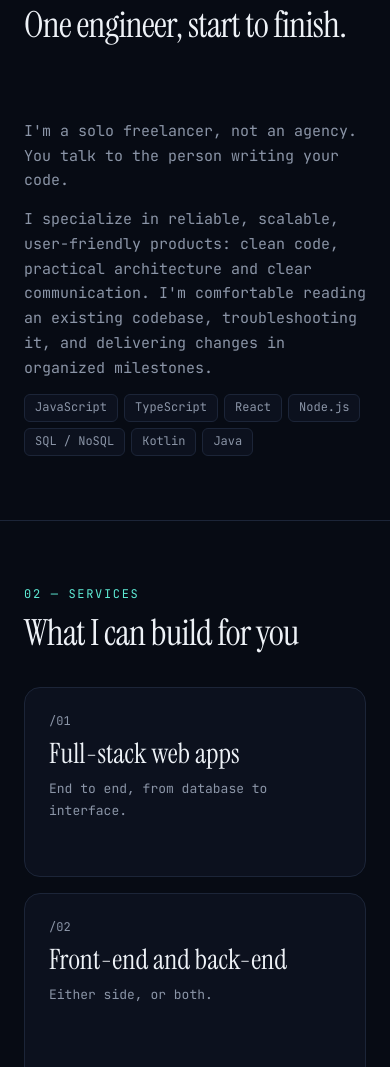
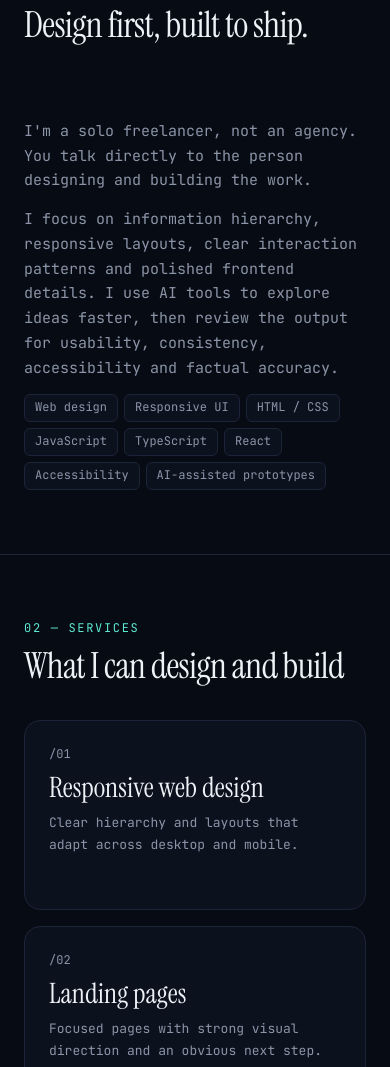
Before and after one commit to mohammed-abd-elhafez/portfolio, a plain HTML site: page index.html in a window 390 px wide. Shown: the part 933-2000 px from the top of the page. Drawn offline with Linux system fonts and the light colour scheme.

Commit message:
Position portfolio for web design roles

```diff
--- a/data/projects.json
+++ b/data/projects.json
@@ -1,4 +1,58 @@
-[
+[{
+    "title": "Skin Concierge",
+    "description": "Independent AI-assisted service-discovery demo with source-linked cards, clear information hierarchy, published-price comparisons and a copyable visit plan.",
+    "stack": [
+      "Web Design",
+      "UX Writing",
+      "AI-assisted prototype",
+      "Responsive UI"
+    ],
+    "url": "https://gr3prvww4ajn.run.agentplace.io",
+    "urlLabel": "Open live agent ↗",
+    "urlIsPrimary": true,
+    "caseStudyUrl": "case-studies/skin-concierge.html",
+    "image": "assets/img/projects/skin-concierge.webp"
+  },
+  {
+    "title": "New E-Commerce",
+    "description": "Responsive e-commerce front end with product browsing, categories, cart interactions, JSON-backed content and reusable JavaScript modules.",
+    "stack": [
+      "HTML",
+      "CSS",
+      "JavaScript",
+      "Responsive UI"
+    ],
+    "url": "https://github.com/mohammed-abd-elhafez/NEW-E-COMMERCE",
+    "liveUrl": "https://mohammed-abd-elhafez.github.io/NEW-E-COMMERCE/",
+    "caseStudyUrl": "case-studies/new-e-commerce.html",
+    "image": "assets/img/projects/new-e-commerce.webp"
+  },
+  {
+    "title": "Elzero Template 3",
+    "description": "Multi-section responsive landing page with gallery, testimonials, pricing, navigation and interactive presentation sections.",
+    "stack": [
+      "HTML",
+      "CSS",
+      "JavaScript",
+      "Responsive UI"
+    ],
+    "url": "https://github.com/mohammed-abd-elhafez/ELZERO-TEMPLATE-3",
+    "liveUrl": "https://mohammed-abd-elhafez.github.io/ELZERO-TEMPLATE-3/",
+    "caseStudyUrl": "case-studies/elzero-template-3.html",
+    "image": "assets/img/projects/elzero-template-3.webp"
+  },
+  {
+    "title": "M Pizza",
+    "description": "Arabic-first ordering experience across a Flutter customer app, kitchen board, admin web and live order-tracking flow.",
+    "stack": [
+      "Product UI",
+      "Flutter",
+      "TypeScript",
+      "Responsive admin"
+    ],
+    "url": "https://github.com/mohammed-abd-elhafez/m-pizza",
+    "liveUrl": "https://mohammed-abd-elhafez.github.io/m-pizza/"
+  },
   {
     "title": "FitnessTracker",
     "description": "Privacy-first, offline-first iOS fitness tracker with daily health metrics, workout logging, goals, streaks and Arabic/English support.",
@@ -11,20 +65,6 @@
     ],
     "url": "https://github.com/mohammed-abd-elhafez/FitnessTracker",
     "liveUrl": "https://mohammed-abd-elhafez.github.io/FitnessTracker/"
-  },
-  {
-    "title": "M Pizza",
-    "description": "Arabic-first pizza ordering system with a Flutter customer app, kitchen board, admin web, REST API, OTP login and live order tracking.",
-    "stack": [
-      "Flutter",
-      "Dart",
-      "Node.js",
-      "TypeScript",
-      "Fastify",
-      "PostgreSQL"
-    ],
-    "url": "https://github.com/mohammed-abd-elhafez/m-pizza",
-    "liveUrl": "https://mohammed-abd-elhafez.github.io/m-pizza/"
   },
   {
     "title": "Expense Tracker",
@@ -65,34 +105,6 @@
     ],
     "url": "https://github.com/mohammed-abd-elhafez/flutter-starter-architecture",
     "liveUrl": "https://mohammed-abd-elhafez.github.io/flutter-starter-architecture/"
-  },
-  {
-    "title": "New E-Commerce",
-    "description": "Responsive e-commerce front end with product browsing, categories, cart interactions, JSON-backed content and reusable JavaScript modules.",
-    "stack": [
-      "HTML",
-      "CSS",
-      "JavaScript",
-      "JSON"
-    ],
-    "url": "https://github.com/mohammed-abd-elhafez/NEW-E-COMMERCE",
-    "liveUrl": "https://mohammed-abd-elhafez.github.io/NEW-E-COMMERCE/",
-    "caseStudyUrl": "case-studies/new-e-commerce.html",
-    "image": "assets/img/projects/new-e-commerce.webp"
-  },
-  {
-    "title": "Elzero Template 3",
-    "description": "Multi-section responsive landing page with gallery, testimonials, pricing, navigation and interactive presentation sections.",
-    "stack": [
-      "HTML",
-      "CSS",
-      "JavaScript",
-      "Responsive UI"
-    ],
-    "url": "https://github.com/mohammed-abd-elhafez/ELZERO-TEMPLATE-3",
-    "liveUrl": "https://mohammed-abd-elhafez.github.io/ELZERO-TEMPLATE-3/",
-    "caseStudyUrl": "case-studies/elzero-template-3.html",
-    "image": "assets/img/projects/elzero-template-3.webp"
   },
   {
     "title": "The First Project",
--- a/index.html
+++ b/index.html
@@ -3,8 +3,8 @@
 <head>
 <meta charset="utf-8">
 <meta name="viewport" content="width=device-width, initial-scale=1, viewport-fit=cover">
-<title>Mohamed Abd Elhafez — Software Developer</title>
-<meta name="description" content="Freelance software developer building fast, maintainable web apps, REST APIs and Android apps. Works remotely from Egypt.">
+<title>Mohamed Abd Elhafez — Web Designer & Frontend Developer</title>
+<meta name="description" content="Web designer and frontend developer creating clear, responsive interfaces and AI-assisted product prototypes. Based in Egypt, working remotely.">
 <link rel="preconnect" href="https://fonts.googleapis.com"><link rel="preconnect" href="https://fonts.gstatic.com" crossorigin>
 <link href="https://fonts.googleapis.com/css2?family=Instrument+Serif:ital@0;1&family=JetBrains+Mono:wght@400;500&display=swap" rel="stylesheet">
 <style>
@@ -26,7 +26,7 @@ nav .l{display:flex;gap:20px;align-items:center}nav a{text-decoration:none;color
 .hero .wrap{padding-top:40px;padding-bottom:60px}
 .tag{display:inline-flex;gap:8px;align-items:center;font-size:12px;color:var(--mut);border:1px solid var(--line);padding:5px 12px;border-radius:99px;background:var(--card)}
 .dot{width:7px;height:7px;border-radius:50%;background:var(--acc);animation:p 2s infinite}@keyframes p{70%{box-shadow:0 0 0 8px transparent}0%{box-shadow:0 0 0 0 var(--acc)}}
-h1{font-size:clamp(44px,8.6vw,112px);line-height:.95;margin:22px 0 22px;letter-spacing:-.03em;max-width:900px}
+h1{font-size:clamp(44px,7.2vw,96px);line-height:.95;margin:22px 0 22px;letter-spacing:-.03em;max-width:820px}
 h1 em{color:var(--acc)}
 .sub{max-width:540px;color:var(--mut)}
 .cta{display:flex;gap:12px;flex-wrap:wrap;margin-top:30px}
@@ -70,22 +70,22 @@ footer .wrap{display:flex;justify-content:space-between;flex-wrap:wrap;gap:10px}
 <div><button class="btn" id="th" aria-label="Toggle theme">◐ theme</button> <a class="btn" href="#contact" style="text-decoration:none">hire me</a></div></div></nav>
 <main>
 <header class="hero" id="top"><div class="wrap">
-<span class="tag"><span class="dot"></span> Open for selected projects</span>
-<h1 class="serif">I engineer fast, scalable products that <em>look as good as they run.</em></h1>
-<p class="sub">Freelance software developer for web apps, APIs and Android. I work remotely from Egypt and ship in clear milestones.</p>
+<span class="tag"><span class="dot"></span> Web design · frontend · AI-assisted prototypes</span>
+<h1 class="serif">I design web experiences that <em>look clear and make the next step obvious.</em></h1>
+<p class="sub">Web designer and frontend developer creating responsive interfaces, product flows and AI-assisted prototypes. I work remotely from Egypt and ship in clear milestones.</p>
 <div class="cta"><a class="big" href="#contact">Start a project</a><a class="big o" href="https://github.com/mohammed-abd-elhafez" target="_blank" rel="noopener noreferrer">GitHub ↗</a></div>
 <p class="hint">↳ Move your mouse to steer the 3D scene · scroll to fly through it</p>
 </div></header>
 
 <section id="about"><div class="wrap two">
-<div><div class="eyebrow rv">01 — about</div><h2 class="serif rv">One engineer, start to finish.</h2></div>
-<div class="rv"><p>I'm a solo freelancer, not an agency. You talk to the person writing your code.</p>
-<p>I specialize in reliable, scalable, user-friendly products: clean code, practical architecture and clear communication. I'm comfortable reading an existing codebase, troubleshooting it, and delivering changes in organized milestones.</p>
-<div class="chips"><i>JavaScript</i><i>TypeScript</i><i>React</i><i>Node.js</i><i>SQL / NoSQL</i><i>Kotlin</i><i>Java</i></div></div>
+<div><div class="eyebrow rv">01 — about</div><h2 class="serif rv">Design first, built to ship.</h2></div>
+<div class="rv"><p>I'm a solo freelancer, not an agency. You talk directly to the person designing and building the work.</p>
+<p>I focus on information hierarchy, responsive layouts, clear interaction patterns and polished frontend details. I use AI tools to explore ideas faster, then review the output for usability, consistency, accessibility and factual accuracy.</p>
+<div class="chips"><i>Web design</i><i>Responsive UI</i><i>HTML / CSS</i><i>JavaScript</i><i>TypeScript</i><i>React</i><i>Accessibility</i><i>AI-assisted prototypes</i></div></div>
 </div></section>
 
 <section id="services"><div class="wrap">
-<div class="eyebrow rv">02 — services</div><h2 class="serif rv">What I can build for you</h2>
+<div class="eyebrow rv">02 — services</div><h2 class="serif rv">What I can design and build</h2>
 <div class="grid" id="sv"></div></div></section>
 
 <section id="work"><div class="wrap">
@@ -133,12 +133,12 @@ var reduce=matchMedia('(prefers-reduced-motion:reduce)').matches;
 try{var t=localStorage.getItem('theme');if(t)R.setAttribute('data-theme',t)}catch(e){}
 $('#th').onclick=function(){var c=R.getAttribute('data-theme')||'dark',n=c==='dark'?'light':'dark';R.setAttribute('data-theme',n);try{localStorage.setItem('theme',n)}catch(e){}};
 /* data */
-var SV=[['Full-stack web apps','End to end, from database to interface.'],['Front-end and back-end','Either side, or both.'],['REST APIs and services','Third-party services wired in cleanly.'],['Responsive interfaces','Accessible, fast and easy to extend.'],['Mobile apps','Flutter, SwiftUI and native product work.'],['Fixes and new features','Into code you already have.'],['Database-driven apps','SQL or NoSQL, as the project needs.']];
-var WK=['FitnessTracker','m-pizza','flutter-expense-tracker','flutter-task-manager','flutter-starter-architecture','NEW-E-COMMERCE','ELZERO-TEMPLATE-3','the-first-project-2-11-2022','casper-30-12-2022','bootsrap-project','e-commerce'];
+var SV=[['Responsive web design','Clear hierarchy and layouts that adapt across desktop and mobile.'],['Landing pages','Focused pages with strong visual direction and an obvious next step.'],['E-commerce interfaces','Product browsing, filters, cart flows and conversion-aware UI.'],['Frontend implementation','Accessible HTML, CSS and JavaScript built from the design.'],['AI-assisted product demos','Useful customer journeys with responsible, reviewable AI behavior.'],['Design systems and polish','Typography, spacing, components, states and interaction details.'],['Existing UI improvements','Practical fixes for layout, responsiveness and usability.']];
+var WK=['skin-concierge','NEW-E-COMMERCE','ELZERO-TEMPLATE-3','m-pizza','FitnessTracker','flutter-expense-tracker','flutter-task-manager','flutter-starter-architecture','the-first-project-2-11-2022','casper-30-12-2022','bootsrap-project','e-commerce'];
 function pad(n){return n<10?'0'+n:n}
 function esc(v){return String(v==null?'':v).replace(/[&<>"']/g,function(c){return {'&':'&amp;','<':'&lt;','>':'&gt;','"':'&quot;',"'":'&#39;'}[c]})}
 function repoName(url){return String(url||'').split('/').pop()}
-function projectCard(p,i){var repo=repoName(p.url)||p.title,stack=(p.stack||[]).slice(0,5),actions='<a class="project-action" target="_blank" rel="noopener noreferrer" href="'+esc(p.url)+'">GitHub ↗</a>'+(p.liveUrl?'<a class="project-action primary" target="_blank" rel="noopener noreferrer" href="'+esc(p.liveUrl)+'">Live demo ↗</a>':'')+(p.caseStudyUrl?'<a class="project-action" href="'+esc(p.caseStudyUrl)+'">Case study</a>':'');return '<article class="card project-card rv in" data-repo="'+esc(repo)+'"><span class="num">/'+pad(i+1)+' · project</span><h3 class="serif" style="word-break:break-word">'+esc(p.title||repo)+'</h3><p class="project-desc">'+esc(p.description||'Project details on GitHub.')+'</p><div class="chips">'+stack.map(function(s){return '<i>'+esc(s)+'</i>'}).join('')+'</div><div class="project-actions">'+actions+'</div></article>'}
+function projectCard(p,i){var repo=repoName(p.url)||p.title,stack=(p.stack||[]).slice(0,5),sourceLabel=p.urlLabel||'GitHub ↗',sourceClass=p.urlIsPrimary?' primary':'',liveClass=p.urlIsPrimary?'':' primary',actions='<a class="project-action'+sourceClass+'" target="_blank" rel="noopener noreferrer" href="'+esc(p.url)+'">'+esc(sourceLabel)+'</a>'+(p.liveUrl?'<a class="project-action'+liveClass+'" target="_blank" rel="noopener noreferrer" href="'+esc(p.liveUrl)+'">Live demo ↗</a>':'')+(p.caseStudyUrl?'<a class="project-action" href="'+esc(p.caseStudyUrl)+'">Case study</a>':'');return '<article class="card project-card rv in" data-repo="'+esc(repo)+'"><span class="num">/'+pad(i+1)+' · project</span><h3 class="serif" style="word-break:break-word">'+esc(p.title||repo)+'</h3><p class="project-desc">'+esc(p.description||'Project details on GitHub.')+'</p><div class="chips">'+stack.map(function(s){return '<i>'+esc(s)+'</i>'}).join('')+'</div><div class="project-actions">'+actions+'</div></article>'}
 function fallbackProjects(){return WK.map(function(repo){return {title:repo,url:'https://github.com/mohammed-abd-elhafez/'+repo,description:'Open the repository for project details and source code.',stack:['GitHub']}})}
 $('#sv').innerHTML=SV.map(function(s,i){return '<div class="card rv"><span class="num">/'+pad(i+1)+'</span><h3 class="serif">'+s[0]+'</h3><p>'+s[1]+'</p></div>'}).join('');
 $('#wk').innerHTML=fallbackProjects().map(projectCard).join('');
@@ -172,7 +172,7 @@ var rings=[0,1,2].map(function(i){var r=new THREE.Mesh(new THREE.TorusGeometry(2
 var N=1100,pp=new Float32Array(N*3);for(var i=0;i<N;i++){var r=4+Math.random()*7,a=Math.random()*6.283,b=Math.acos(2*Math.random()-1);pp[i*3]=r*Math.sin(b)*Math.cos(a);pp[i*3+1]=r*Math.sin(b)*Math.sin(a);pp[i*3+2]=r*Math.cos(b)}
 var pg=new THREE.BufferGeometry();pg.setAttribute('position',new THREE.BufferAttribute(pp,3));
 var pts=new THREE.Points(pg,new THREE.PointsMaterial({size:.035,transparent:true,opacity:.8}));sc.add(pts);
-var orbit=new THREE.Group();g.add(orbit);var SK=['JavaScript','TypeScript','React','Node.js','SQL','Kotlin','Java','REST APIs'];
+var orbit=new THREE.Group();g.add(orbit);var SK=[];
 var pointer=new THREE.Vector2(),projected=new THREE.Vector3(),world=new THREE.Vector3();
 var key='',acc,fg;
 function label(txt){var c=document.createElement('canvas');c.width=256;c.height=64;var x=c.getContext('2d');x.font='500 26px monospace';x.textAlign='center';x.textBaseline='middle';x.fillStyle=fg;x.fillText(txt,128,32);var s=new THREE.Sprite(new THREE.SpriteMaterial({map:new THREE.CanvasTexture(c),transparent:true,depthWrite:false}));s.scale.set(1.6,.4,1);s.userData={baseScale:1.6,baseY:0,phase:Math.random()*6.283,influence:0};return s}
@@ -187,10 +187,10 @@ var clock=new THREE.Clock(),running=true;
 function frame(){if(document.hidden){running=false;return}var t=clock.getElapsedTime();theme();
 var h=Math.max(1,document.body.scrollHeight-innerHeight),p=Math.min(1,scrollY/h);sy+=(p-sy)*.06;
 var arr=core.geometry.attributes.position.array;for(var i=0;i<arr.length;i+=3){var x=base[i],y=base[i+1],z=base[i+2],d=1+.09*Math.sin(x*2.2+t*1.2)*Math.cos(y*2.1+t*.9)+.05*Math.sin(z*3+t*1.5);arr[i]=x*d;arr[i+1]=y*d;arr[i+2]=z*d}core.geometry.attributes.position.needsUpdate=true;
-core.rotation.y=t*.1;inner.rotation.set(t*.3,t*.4,0);rings.forEach(function(r,i){r.rotation.z=t*(.12+i*.07)});orbit.rotation.y=t*.15+sy*6;pts.rotation.y=t*.02;
+ core.rotation.y=t*.1;inner.rotation.set(t*.3,t*.4,0);rings.forEach(function(r,i){r.rotation.z=t*(.12+i*.07)});orbit.rotation.y=t*.15+sy*6;pts.rotation.y=t*.02;
 pointer.set(mx*2,-my*2);orbit.children.forEach(function(sp){sp.getWorldPosition(world);projected.copy(world).project(cam);var dx=projected.x-pointer.x,dy=projected.y-pointer.y,d=Math.sqrt(dx*dx+dy*dy),hit=Math.max(0,Math.min(1,1-d/.34));sp.userData.influence+=(hit-sp.userData.influence)*.14;var k=sp.userData.influence;sp.scale.set(sp.userData.baseScale*(1+k*.42),.4*(1+k*.42),1);sp.position.y=sp.userData.baseY+Math.sin(t*.9+sp.userData.phase)*.06+k*.12});
 g.rotation.y+=((mx*1.1+sy*3)-g.rotation.y)*.05;g.rotation.x+=((my*.7+sy*1.2)-g.rotation.x)*.05;
-cam.position.z=8+sy*5;g.position.y=sy*3;cv.style.opacity=(1-sy*.65).toFixed(2);ren.render(sc,cam);if(running)requestAnimationFrame(frame)}
+	cam.position.z=8+sy*5;g.position.y=sy*3;cv.style.opacity=(.32-sy*.12).toFixed(2);ren.render(sc,cam);if(running)requestAnimationFrame(frame)}
 document.addEventListener('visibilitychange',function(){if(!document.hidden&&!running){running=true;requestAnimationFrame(frame)}});frame()})}
 if(!reduce){var idle=window.requestIdleCallback;idle?idle(startScene,{timeout:1800}):setTimeout(startScene,1200)}
 })();
--- a/sitemap.xml
+++ b/sitemap.xml
@@ -1,7 +1,8 @@
 <?xml version="1.0" encoding="UTF-8"?>
 <urlset xmlns="http://www.sitemaps.org/schemas/sitemap/0.9">
-  <url><loc>https://mohammed-abd-elhafez.github.io/portfolio/</loc><lastmod>2026-10-20</lastmod></url>
-  <url><loc>https://mohammed-abd-elhafez.github.io/portfolio/case-studies/</loc><lastmod>2026-10-20</lastmod></url>
+  <url><loc>https://mohammed-abd-elhafez.github.io/portfolio/</loc><lastmod>2026-10-22</lastmod></url>
+  <url><loc>https://mohammed-abd-elhafez.github.io/portfolio/case-studies/</loc><lastmod>2026-10-22</lastmod></url>
+  <url><loc>https://mohammed-abd-elhafez.github.io/portfolio/case-studies/skin-concierge.html</loc><lastmod>2026-10-22</lastmod></url>
   <url><loc>https://mohammed-abd-elhafez.github.io/portfolio/privacy.html</loc><lastmod>2026-10-20</lastmod></url>
   <url><loc>https://mohammed-abd-elhafez.github.io/portfolio/terms.html</loc><lastmod>2026-10-20</lastmod></url>
   <url><loc>https://mohammed-abd-elhafez.github.io/portfolio/cookies.html</loc><lastmod>2026-10-20</lastmod></url>
```
Also changed, not shown: case-studies/index.html (+4 -3 lines), case-studies/skin-concierge.html (added, +1 -0 lines), README.md, assets/img/projects/skin-concierge.webp (added).
